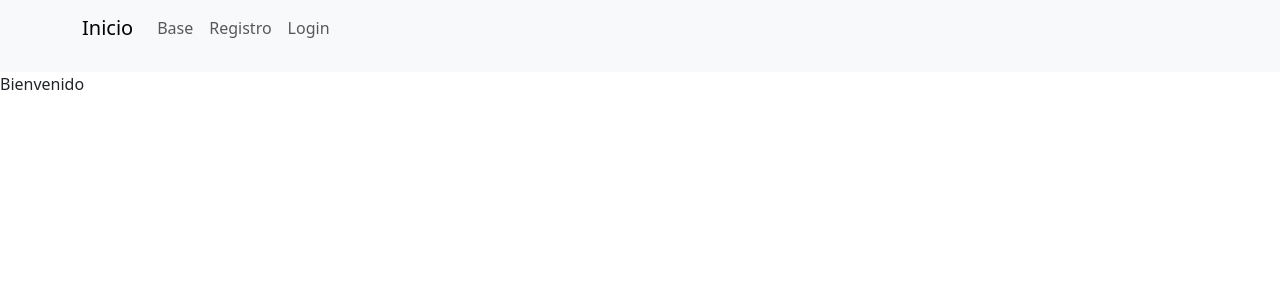
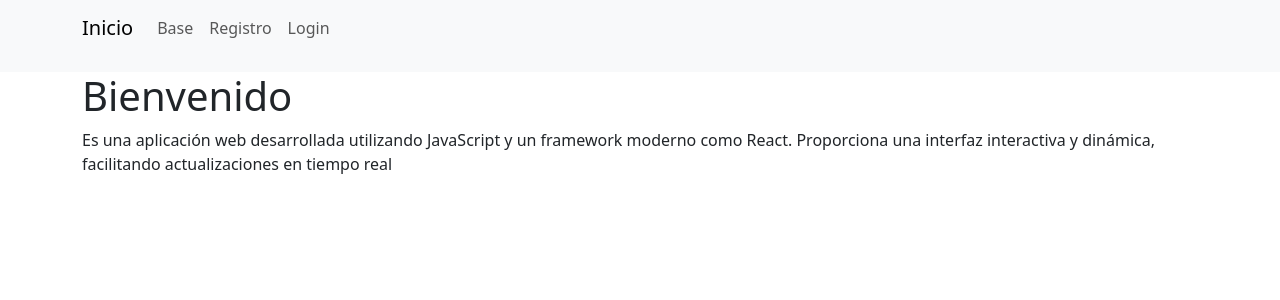
Before and after one commit to J4m3s465/Vinculacion, a React (Create React App) app: page /inicio in a window 1280 px wide. Shown: the top 300 px of the page. Built offline with nearby package versions, Linux system fonts and the light colour scheme.

Commit message:
Update Inicio.jsx

```diff
--- a/src/pages/Inicio.jsx
+++ b/src/pages/Inicio.jsx
@@ -1,12 +1,14 @@
 import React from 'react'
-
+import '../styles/General.css';
 
 function Inicio() {
  return (
-    <div className="inicio-container">
-      <div className="inicio-text">
-        Bienvenido
-      </div>
+    <div className="container">
+      <h1 className="title">Bienvenido</h1>
+      <p className="paragraph">
+        Es una aplicación web desarrollada utilizando JavaScript y un framework moderno como React.
+       Proporciona una interfaz interactiva y dinámica, facilitando actualizaciones en tiempo real
+      </p>
     </div>
   );
 }
```
